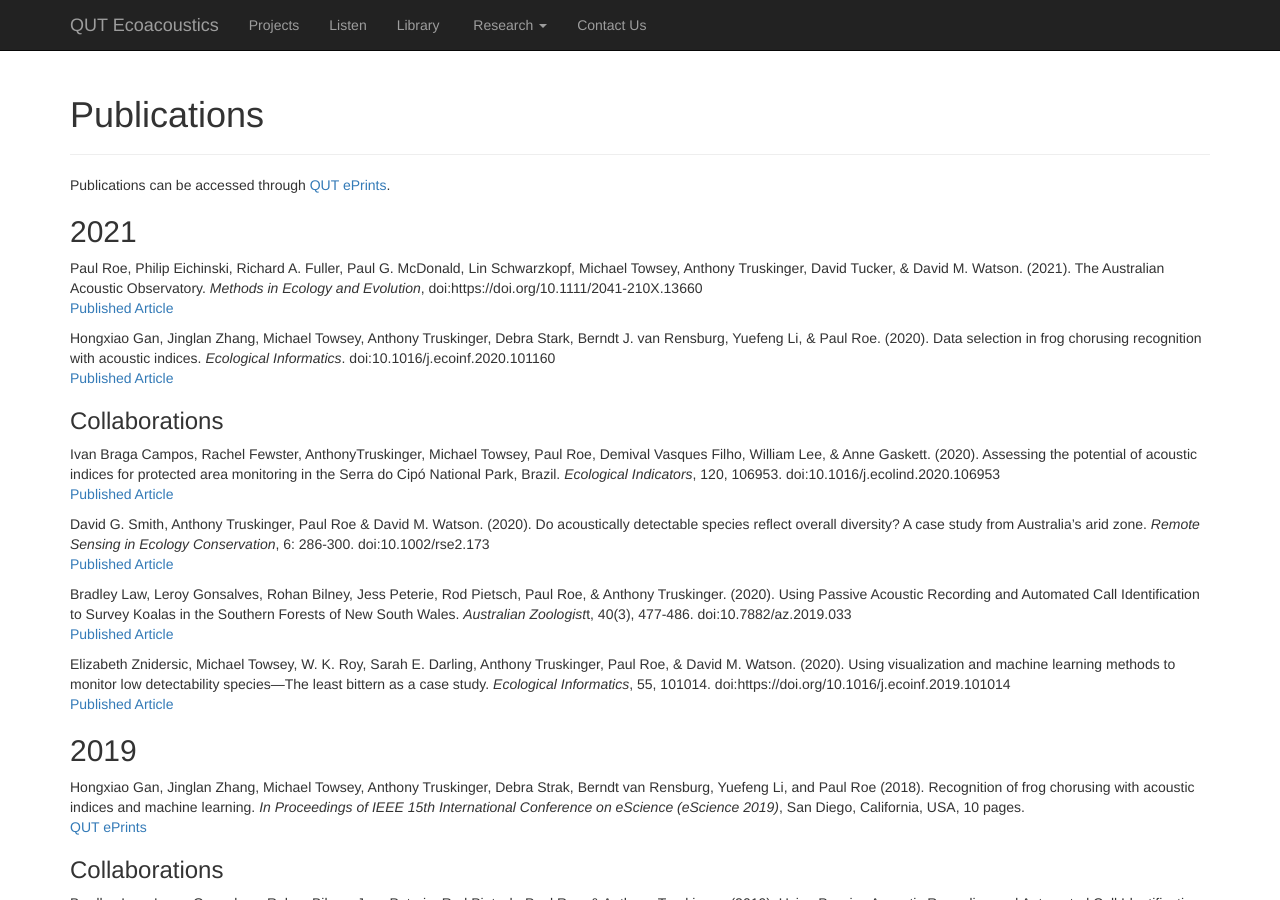
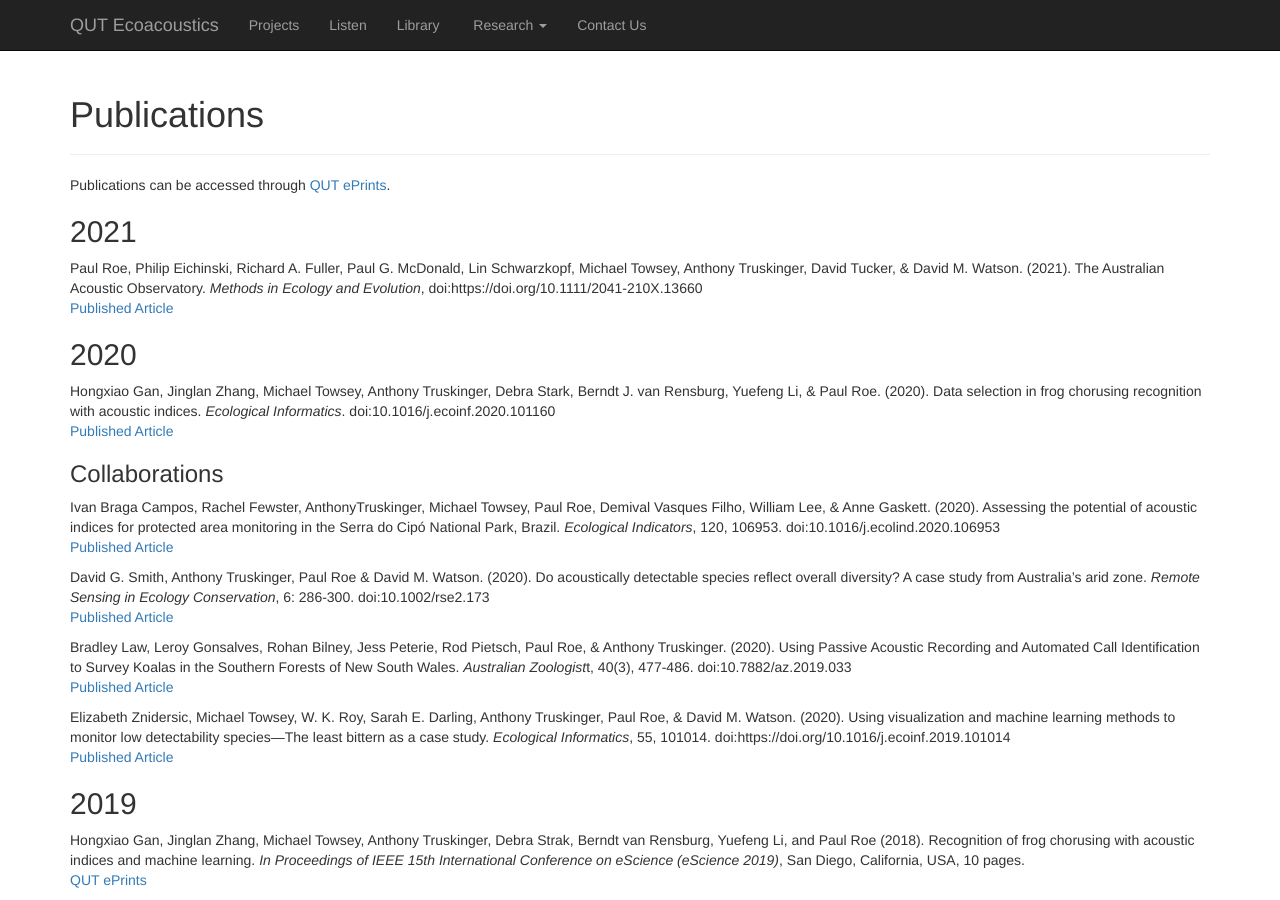
Before and after one commit to QutEcoacoustics/research-blog, a Jekyll site: the page built from publications/publications.html, in a window 1280 px wide and 900 px high. Built offline with Jekyll 4.4.1, drawn with Linux system fonts in a browser that asks for light colours; nearby versions of some CDN libraries.

Commit message:
Update publications.html

```diff
--- a/publications/publications.html
+++ b/publications/publications.html
@@ -21,6 +21,8 @@ title: Ecosounds | Publications
         <br/>
 	    <a href="https://doi.org/10.1111/2041-210X.13660">Published Article</a>
     </p>
+
+    <h2>2020</h2>
     <p>
         Hongxiao Gan, Jinglan Zhang, Michael Towsey, Anthony Truskinger, Debra Stark, Berndt J. van Rensburg, Yuefeng Li, & Paul Roe. (2020).
         Data selection in frog chorusing recognition with acoustic indices.
```
